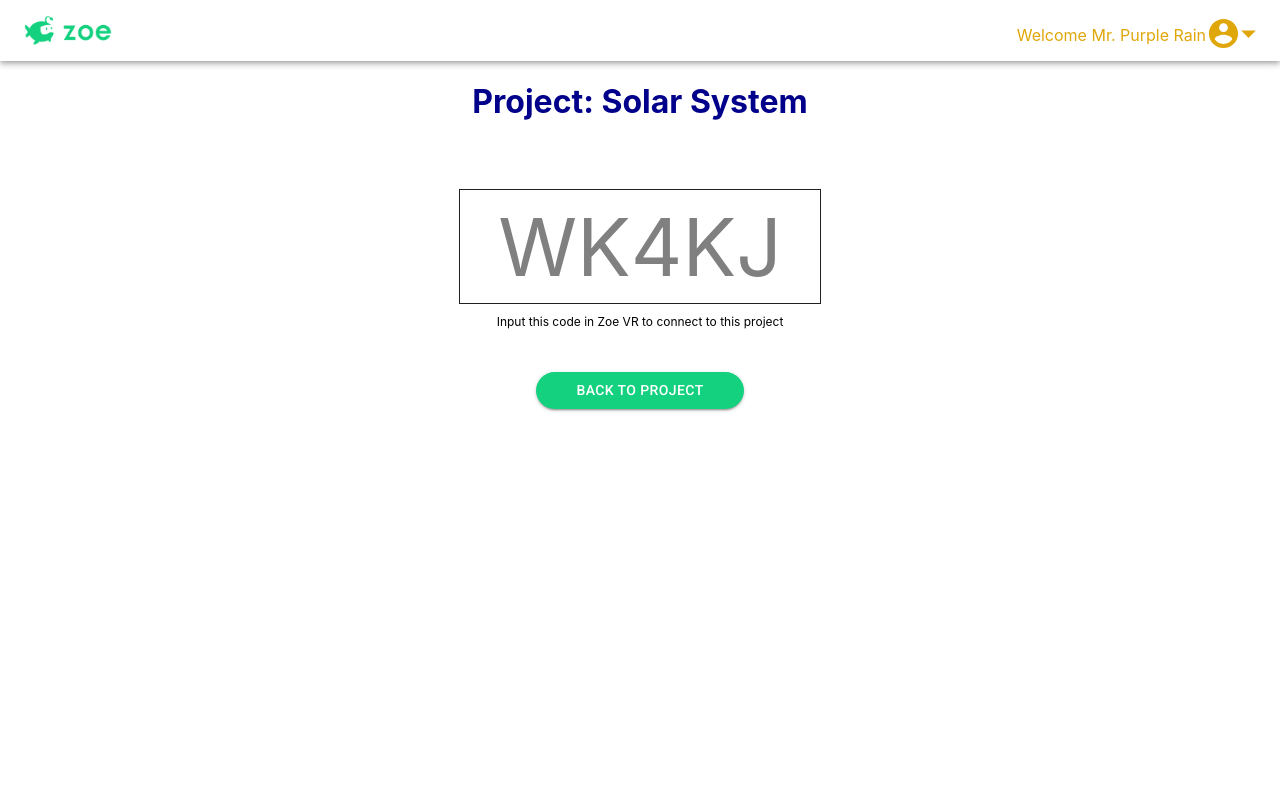
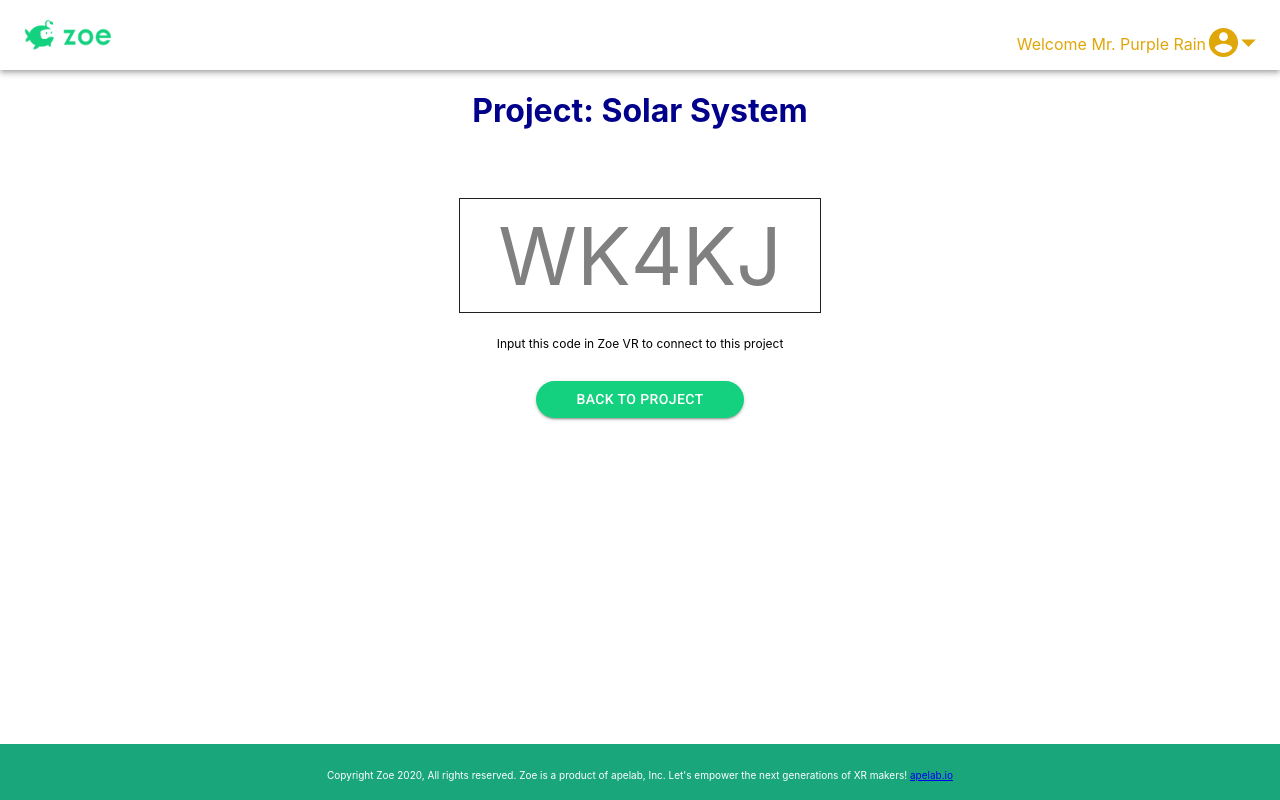
Before and after one commit to alexandramj92/Zoe-Web-App-For-Teachers, a React (Create React App) app: page / in a window 1280 px wide. Built offline with nearby package versions, Linux system fonts and the light colour scheme.

Commit message:
footer component creation and styling

```diff
--- a/src/App.js
+++ b/src/App.js
@@ -3,6 +3,7 @@ import logo from './logo.svg';
 import './App.css';
 import Navbar from './components/Navbar';
 import CodeDisplay from './components/CodeDisplay';
+import Footer from './components/Footer';
 
 
 
@@ -11,7 +12,7 @@ function App() {
     <div>
      <Navbar />
     <CodeDisplay />
-
+    <Footer />
     </div>
 
 
--- /dev/null
+++ b/src/components/Footer/index.js
@@ -0,0 +1,34 @@
+import React from 'react';
+import { makeStyles } from '@material-ui/core/styles';
+import BottomNavigation from '@material-ui/core/BottomNavigation';
+
+require('./style.css');
+
+const useStyles = makeStyles({
+  root: {
+    flexGrow: 1,
+  },
+  stickToBottom: {
+    width: '100%',
+    position: 'fixed',
+    bottom: 0,
+  },
+});
+
+export default function SimpleBottomNavigation() {
+  const classes = useStyles();
+  const [value, setValue] = React.useState(0);
+
+  return (
+    <BottomNavigation
+      value={value}
+      showLabels
+      className={classes.root}
+      className={classes.stickToBottom}>
+    >
+    <div className="copyright">
+        <p>Copyright Zoe 2020, All rights reserved. Zoe is a product of apelab, Inc. Let's empower the next generations of XR makers! <a href="https://www.apelab.io/">apelab.io</a></p>
+    </div>
+    </BottomNavigation>
+  );
+}
--- /dev/null
+++ b/src/components/Footer/style.css
@@ -0,0 +1,11 @@
+.copyright {
+    background-color: #19A67B!important;
+    color: white!important;
+    width: 100%;
+    font-size: 10px;
+    text-align: center;
+}
+
+p {
+    margin-top: 25px;
+}
```
